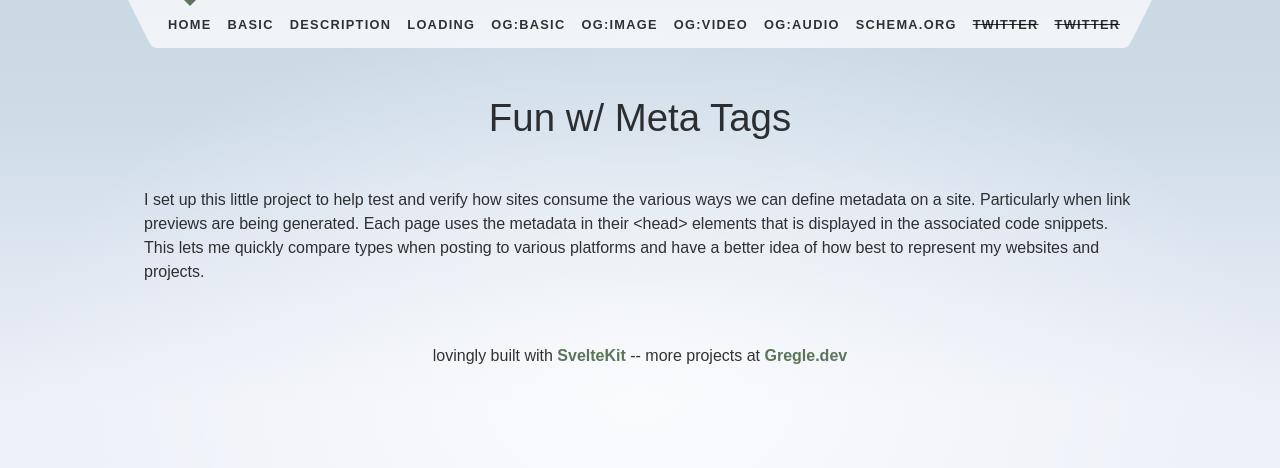
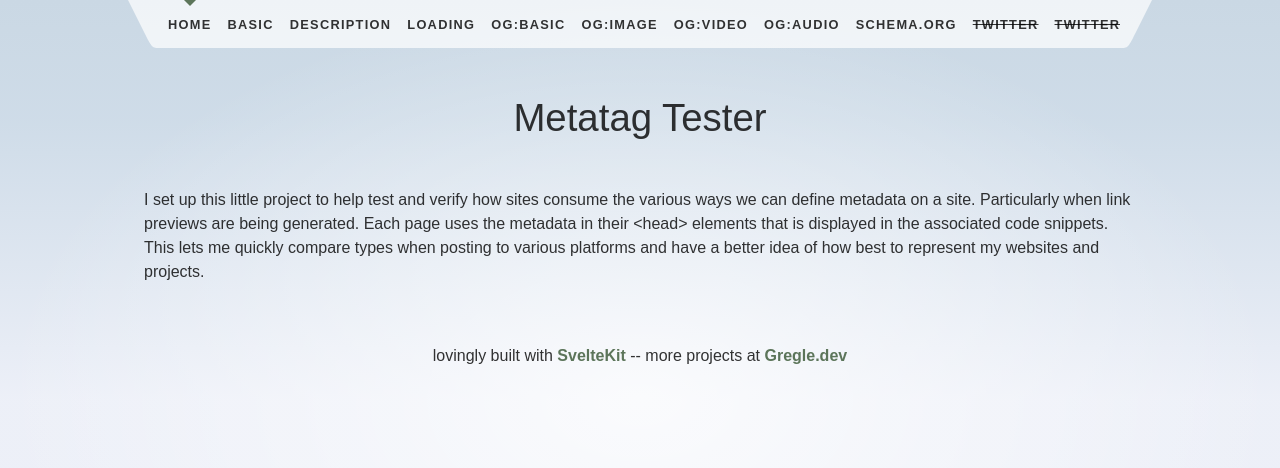
Before and after one commit to gregle/metatags, a SvelteKit app: page / in a window 1280 px wide. Shown: the top 468 px of the page. Built offline with nearby package versions, Linux system fonts and the light colour scheme.

Commit message:
updating title

```diff
--- a/src/routes/+page.svelte
+++ b/src/routes/+page.svelte
@@ -3,7 +3,7 @@
 	<meta name="description" content="Svelte demo app" />
 </svelte:head>
 <section>
-	<h1>Fun w/ Meta Tags</h1>
+	<h1>Metatag Tester</h1>
 	<p>
 		I set up this little project to help test and verify how sites consume the various ways we can
 		define metadata on a site. Particularly when link previews are being generated. Each page uses
```
